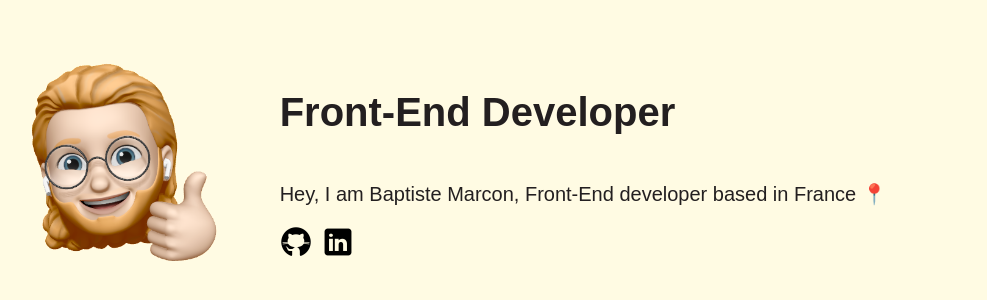
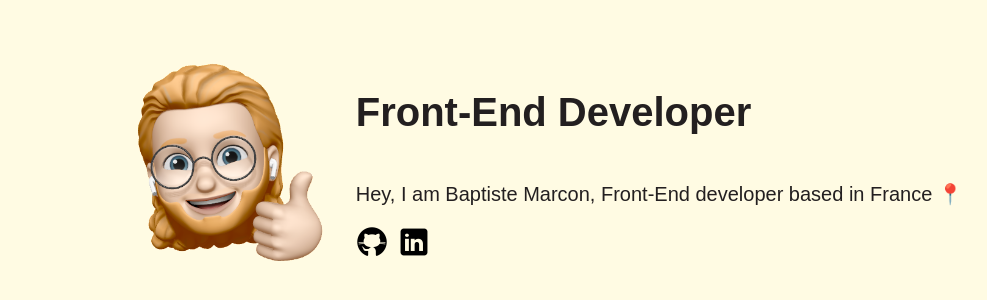
Before and after one commit to baptistemcn/personnal-website, a React (Vite) app: page / in a window 1280 px wide. Shown: the part 252-552 px from the top of the page, without its empty margins (187-1174 px from the left). Built offline with nearby package versions, Linux system fonts and the light colour scheme.

Commit message:
style(responsive): adjust mobile display

```diff
--- a/src/components/Wrapper.tsx
+++ b/src/components/Wrapper.tsx
@@ -7,5 +7,5 @@ interface WrapperProps {
 }
 
 export const Wrapper = ({ children }: WrapperProps) => {
-  return <div>{children}</div>;
+  return <div className="wrapper">{children}</div>;
 };
--- a/src/components/card.css
+++ b/src/components/card.css
@@ -1,6 +1,10 @@
+h1 {
+  text-align: center;
+}
+
 p {
   white-space: pre-line;
-  text-align: left;
+  text-align: center;
 }
 
 img {
@@ -10,7 +14,7 @@ img {
 
 .card-container {
   display: flex;
-  flex-direction: row;
+  flex-direction: column;
   align-items: center;
   justify-content: center;
   height: 100vh;
@@ -19,21 +23,50 @@ img {
 .card-image-container {
   display: flex;
   flex-direction: column;
-  align-items: flex-end;
-  width: 33%;
 }
 
 .card-text-container {
   display: flex;
   flex-direction: column;
-  align-items: left;
-  width: 66%;
 }
 
 .card-icons-container {
   display: flex;
   flex-direction: row;
-  justify-content: flex-start;
-  width: 33%;
+  justify-content: center;
   gap: 10px;
 }
+
+@media (min-width: 575.98px) {
+  h1 {
+    text-align: left;
+  }
+
+  p {
+    white-space: pre-line;
+    text-align: left;
+  }
+
+  .card-container {
+    display: flex;
+    flex-direction: row;
+    align-items: center;
+    justify-content: center;
+    height: 100vh;
+  }
+
+  .card-image-container {
+    display: flex;
+    flex-direction: column;
+    align-items: flex-end;
+    width: 33%;
+  }
+
+  .card-icons-container {
+    display: flex;
+    flex-direction: row;
+    justify-content: flex-start;
+    width: 33%;
+    gap: 10px;
+  }
+}
--- a/src/components/wrapper.css
+++ b/src/components/wrapper.css
@@ -1,9 +1,9 @@
-div {
+.wrapper {
   margin: 15px;
 }
 
 @media (min-width: 1366px) {
-  div {
+  .wrapper {
     display: block;
     margin: auto;
     width: 1366px;
```
